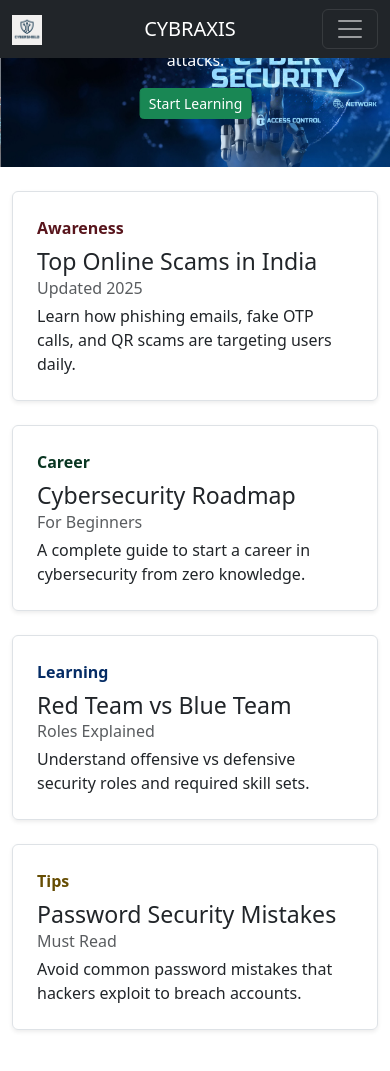
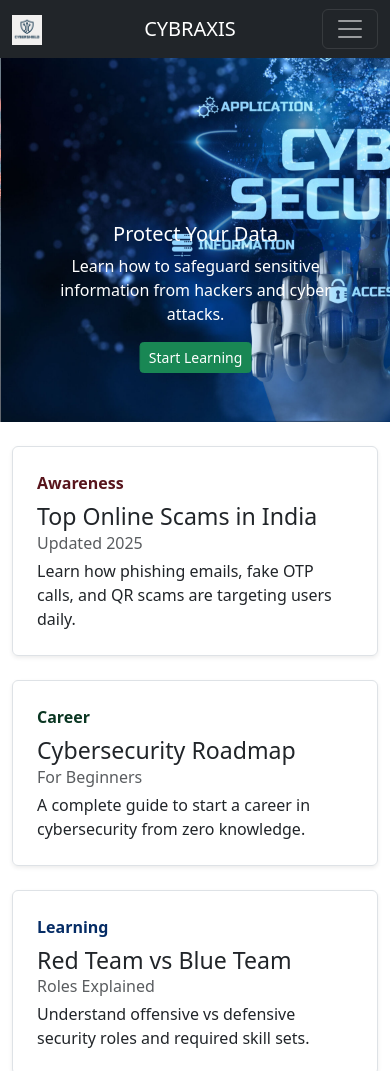
Before and after one commit to Deekshi1909/Intership-Task-BootStrap, a plain HTML site: page index.html in a window 390 px wide. Shown: the top 1071 px of the page. Drawn offline with nearby package versions, Linux system fonts and the light colour scheme.

Commit message:
img slider changes

```diff
--- a/index.html
+++ b/index.html
@@ -10,6 +10,28 @@
         crossorigin="anonymous" referrerpolicy="no-referrer" />
     <link href="https://cdn.jsdelivr.net/npm/bootstrap@5.3.8/dist/css/bootstrap.min.css" rel="stylesheet"
         integrity="sha384-sRIl4kxILFvY47J16cr9ZwB07vP4J8+LH7qKQnuqkuIAvNWLzeN8tE5YBujZqJLB" crossorigin="anonymous">
+        <style>
+            /* Mobile-only adjustments */
+            @media (max-width: 767.98px) {
+
+                /* smaller than md */
+                #carouselExampleRide .carousel-item .ratio {
+                    height: 50vh;
+                    /* taller carousel on mobile */
+                }
+
+                #carouselExampleRide .carousel-item img {
+                    height: 100%;
+                    object-fit: cover;
+                    /* keeps image proportion while filling the container */
+                }
+
+                /* Optional: move captions closer to bottom on mobile */
+                #carouselExampleRide .carousel-caption.d-block {
+                    bottom: 5%;
+                }
+            }
+        </style>
 </head>
 
 <body>
```
